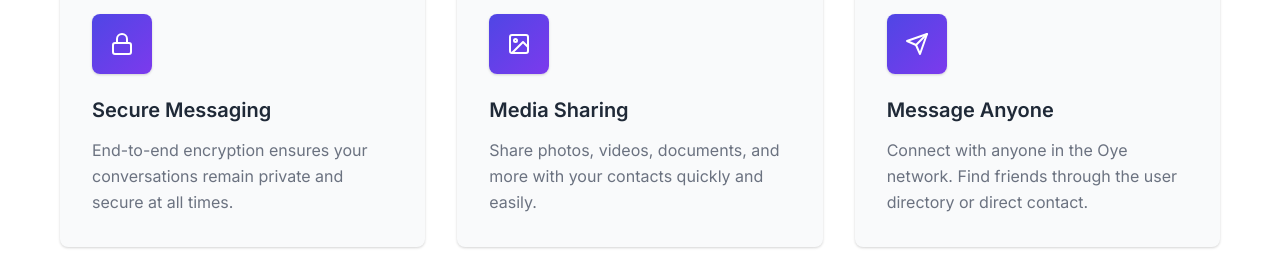
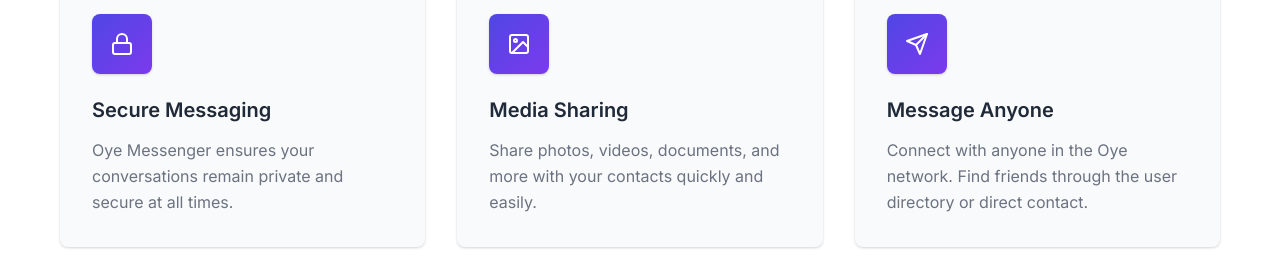
Before and after one commit to YashmeetSingh-portfolio/Oye-Messenger-LandingPage, a React (Create React App) app: page / in a window 1280 px wide. Shown: the part 1440-1705 px from the top of the page. Built offline with nearby package versions, Linux system fonts and the light colour scheme.

Commit message:
Update FeaturesSection.tsx

```diff
--- a/src/components/sections/FeaturesSection.tsx
+++ b/src/components/sections/FeaturesSection.tsx
@@ -140,7 +140,7 @@ const FeaturesSection: React.FC = () => {
     {
       icon: renderIcon(FiLock),
       title: 'Secure Messaging',
-      description: 'End-to-end encryption ensures your conversations remain private and secure at all times.',
+      description: 'Oye Messenger ensures your conversations remain private and secure at all times.',
     },
     {
       icon: renderIcon(FiImage),
```
